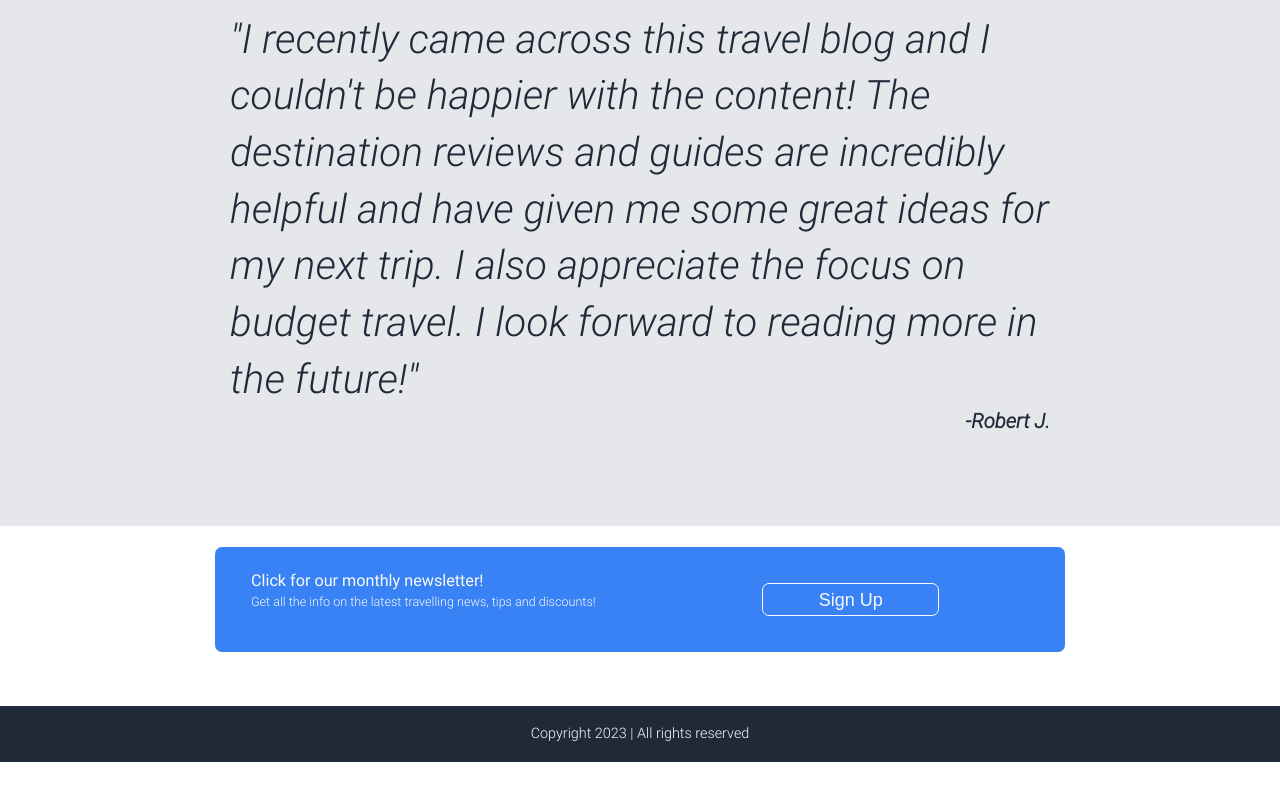
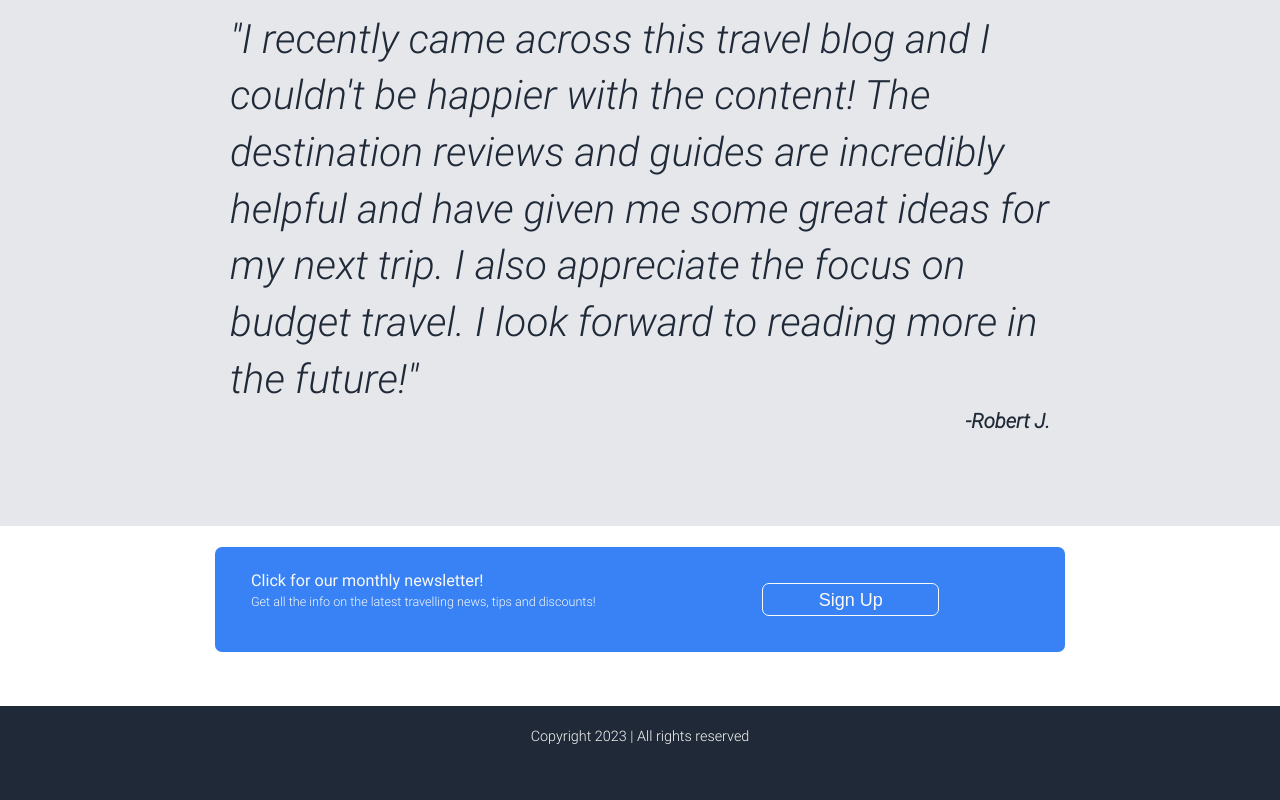
Before and after one commit to AgoosGuchi/css-assignment, a plain HTML site: page index.html in a window 1280 px wide. Shown: the part 970-1770 px from the top of the page. Before the commit the page ends 1732 px from the top, so only its background shows below. Drawn offline with Linux system fonts and the light colour scheme.

Commit message:
fix footer

```diff
--- a/styles.css
+++ b/styles.css
@@ -38,7 +38,7 @@ body{
     color: var(--dark);
     font-family: 'Roboto';
 }
-header, section {
+header, section, footer {
     padding-top: 1.2rem;
     padding-bottom: 3rem;
 }
@@ -192,9 +192,7 @@ blockquote {
 footer {
     font-size: .8rem;
     font-weight: 300;
-    padding-top: 1rem;
     text-align: center;
-    padding-bottom: 1rem;
 }
 footer > * {
     margin-bottom: 0;
```
